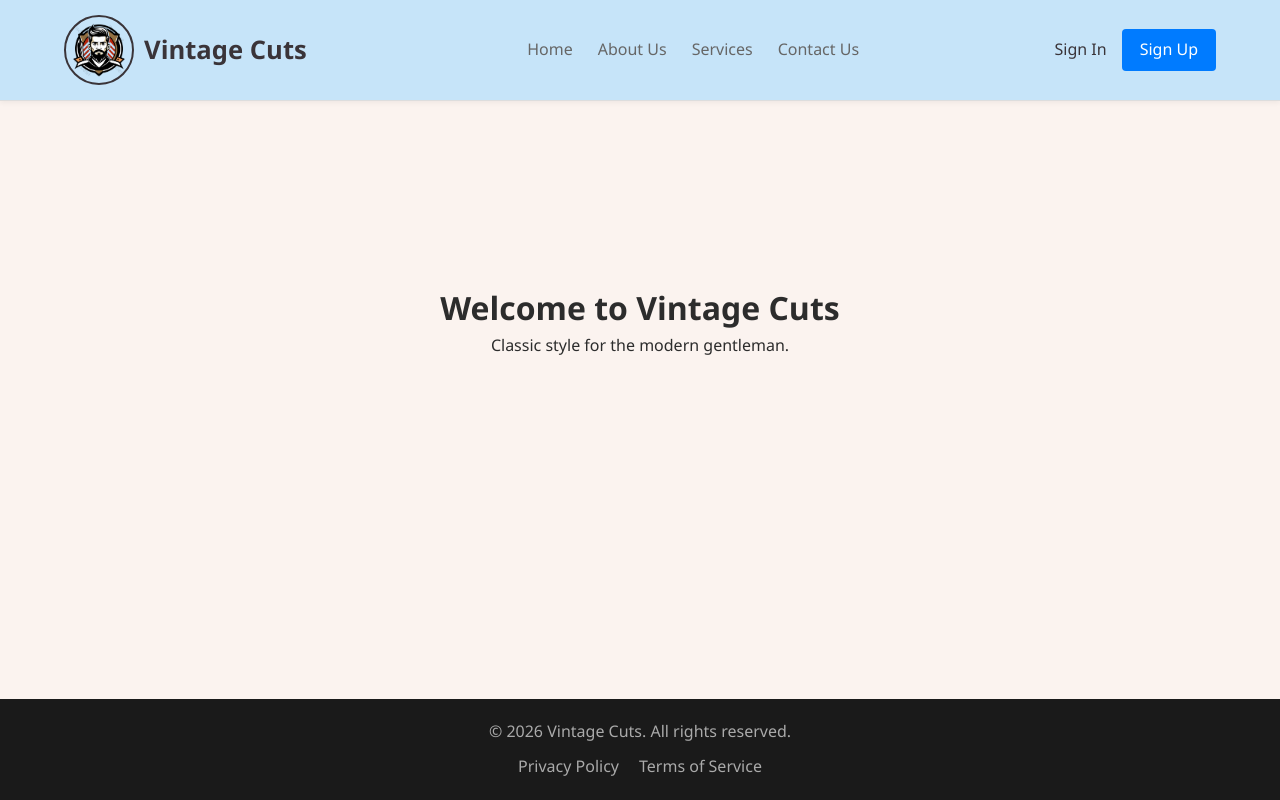
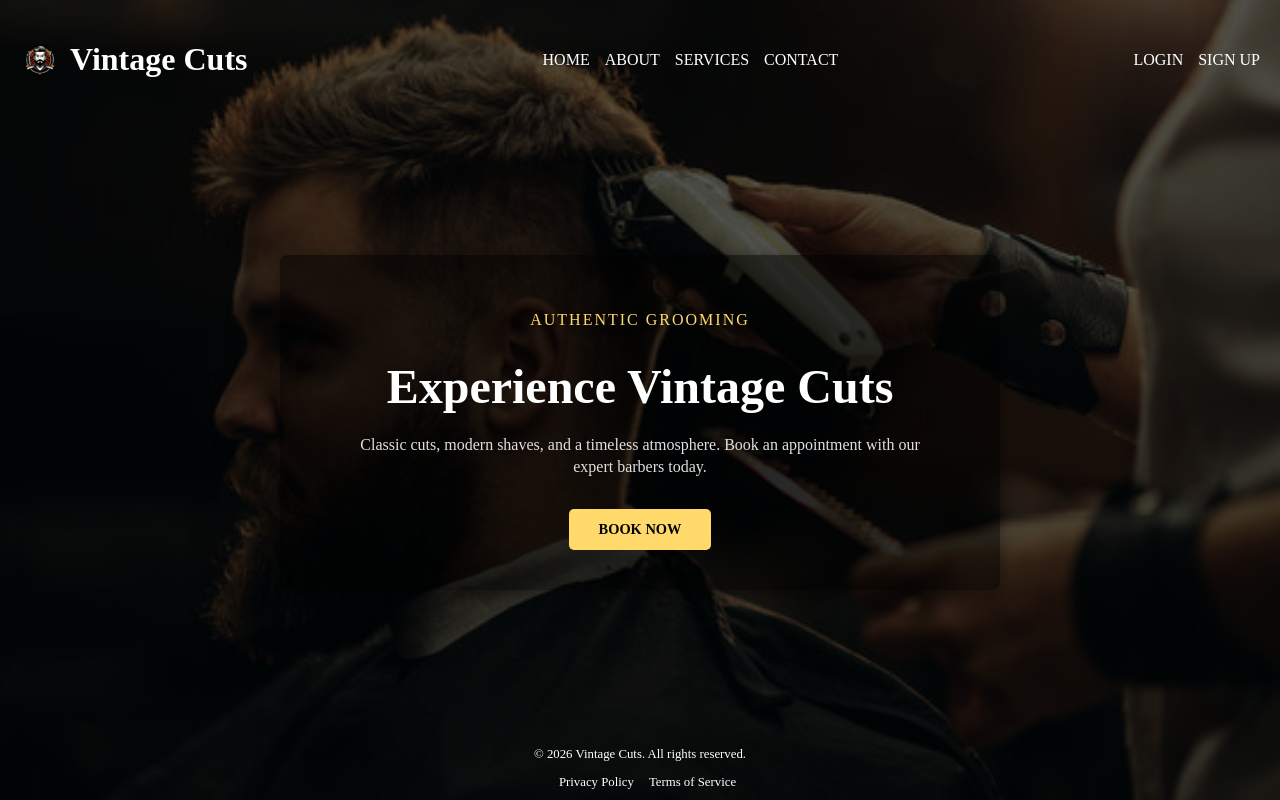
Before and after one commit to abhishukla2367-lgtm/project_upload, a React (Vite) app: page / in a window 1280 px wide. Built offline with nearby package versions, Linux system fonts and the light colour scheme.

Commit message:
Updated some files

```diff
--- a/src/App.css
+++ b/src/App.css
@@ -1,131 +1,80 @@
-:root {
-  --primary-color: #3a3439;
-  --accent-color: #b2342a;
-  --background-light: #fbf3ef;
-  --text-color: #2c2c2c;
+/* App.css */
+.app-wrapper {
+  min-height: 100vh;
+  display: flex;
+  flex-direction: column;
+  position: relative;
+
+  /* Add your background image here using a relative path from the public folder */
+  background-image: url("assets/salon_image.jpg");
+  background-size: cover;
+  background-position: center;
+  background-repeat: no-repeat;
+  background-attachment: fixed;
+  background-color: white;
 }
 
-* {
-  margin: 0;
-  padding: 0;
-  box-sizing: border-box;
+/* Add a dark overlay for better text readability */
+.app-wrapper::before {
+  content: "";
+  position: absolute;
+  top: 0;
+  left: 0;
+  width: 100%;
+  height: 100%;
+  background: rgba(0, 0, 0, 0.65); /* Increased darkness for better contrast */
+  z-index: 1;
 }
 
-body {
-  font-family: 'Segoe UI', Tahoma, Geneva, Verdana, sans-serif;
-  color: var(--text-color);
-  background-color: var(--background-light);
-  line-height: 1.6;
-}
-
-#root, .App {
-  display: flex;
-  flex-direction: column;
-  min-height: 100vh;
+/* Ensure all content (header, main, footer) is layered above the overlay */
+header, main, footer {
+  position: relative;
+  z-index: 2;
+  color: white;
 }
 
 header {
+  padding: 20px;
   display: flex;
   justify-content: space-between;
-  align-items: center;
-  padding: 15px 5%;
-  background-color: #c6e4f9;
-  border-bottom: 1px solid #ddd;
-  box-shadow: 0 2px 5px rgba(0, 0, 0, 0.05);
+  align-items: center; /* Vertically aligns logo and text */
 }
 
+/* Style the logo container to hold the image and H1 side-by-side */
 .logo-container {
-    display: flex;
-    align-items: center;
-    gap: 10px;
+  display: flex;
+  align-items: center;
+  gap: 10px; /* Adds space between the logo image and the text */
 }
 
-.logo-icon {
-    height: 70px;
-    width: auto;
-    border-radius: 50%;
-    border: 2px solid var(--primary-color);
-}
-
-header h1 {
-  color: var(--primary-color);
-  font-size: 1.6rem;
-  font-weight: bold;
-}
-
-nav.main-nav a {
-  color: #666;
-  text-decoration: none;
-  margin-left: 25px;
-  font-weight: 500;
-  transition: color 0.3s;
-}
-
-nav.main-nav a:hover {
-  color: var(--accent-color);
-}
-
-.auth-buttons {
-    display: flex;
-    align-items: center;
-    gap: 15px;
-}
-
-.auth-buttons .sign-in-link {
-    color: var(--primary-color);
-    text-decoration: none;
-    font-weight: 500;
-}
-
-.auth-buttons .sign-up-button {
-    background-color: #007bff;
-    color: white;
-    border: none;
-    padding: 8px 18px;
-    border-radius: 4px;
-    cursor: pointer;
-    text-decoration: none;
+/* Style the new logo image */
+.logo {
+  height: 40px; /* Adjust size as needed */
+  width: auto;
+  /* Optional: filter to make logo white if it is a dark color */
+  /* filter: brightness(0) invert(1); */
 }
 
 
+nav a, .auth-buttons a, footer a {
+  color: inherit;
+  text-decoration: none;
+  margin-left: 15px;
+}
+
 main {
   flex: 1;
-  padding-bottom: 80px;
-}
-footer {
-  background-color: #1a1a1a;
-  color: #aaa;
-  text-align: center;
-  padding: 20px 0;
-  margin-top: auto;
-  width: 100%;
+  padding: 20px;
+  display: flex;
+  justify-content: center;
+  align-items: center;
 }
 
-footer p {
-  margin: 0 0 10px 0;
-  font-size: 1rem;
+footer {
+  padding: 10px;
+  text-align: center;
+  font-size: 0.8rem;
 }
 
-footer nav a {
-  color: #aaa;
-  text-decoration: none;
-  margin: 0 10px;
-  font-size: 1rem;
-}
-
-footer nav a:hover {
-  text-decoration: underline;
-}
-
-@media (max-width: 768px) {
-    header {
-        flex-direction: column;
-        gap: 10px;
-    }
-    nav.main-nav a {
-        margin: 0 10px;
-    }
-    .auth-buttons {
-        margin-top: 10px;
-    }
-}
+/* You may need more specific CSS for your login form container to be transparent */
+/* .signup-container { background-color: transparent !important; } */
--- a/src/App.jsx
+++ b/src/App.jsx
@@ -4,30 +4,31 @@ import Home from './pages/Home';
 import AboutUs from './pages/AboutUs';
 import Services from './pages/Services';
 import ContactUs from './pages/ContactUs';
-import SignIn from './pages/SignIn';
+import Login from './pages/Login';
 import SignUp from './pages/SignUp';
 import PrivacyPolicy from './pages/PrivacyPolicy';
 import TermsOfService from './pages/TermsOfService';
+import logo from './assets/salon_logo.jpg';
 import './App.css';
-import logo from './assets/salon_logo.jpg';
 const Header = () => (
   <header>
     <div className="logo-container">
-        <img src={logo} alt="Vintage Cuts Logo" className="logo-icon" />
+        <img src={logo} alt="Vintage Cuts Logo" className="logo" />
         <h1>Vintage Cuts</h1>
     </div>
     <nav className="main-nav">
-      <Link to="/">Home</Link>
-      <Link to="/about">About Us</Link>
-      <Link to="/services">Services</Link>
-      <Link to="/contact">Contact Us</Link>
+      <Link to="/">HOME</Link>
+      <Link to="/about">ABOUT</Link>
+      <Link to="/services">SERVICES</Link>
+      <Link to="/contact">CONTACT</Link>
     </nav>
     <div className="auth-buttons">
-        <Link to="/signin" className="sign-in-link">Sign In</Link>
-        <Link to="/signup" className="sign-up-button">Sign Up</Link>
+      <Link to="/login" className="login-link">LOGIN</Link>
+      <Link to="/signup" className="signup-btn">SIGN UP</Link>
     </div>
   </header>
 );
+
 const Footer = () => (
   <footer>
     <p>&copy; {new Date().getFullYear()} Vintage Cuts. All rights reserved.</p>
@@ -41,21 +42,26 @@ const Footer = () => (
 function App() {
   return (
     <Router>
+      <div className="app-wrapper">
         <Header />
+
         <main>
           <Routes>
             <Route path="/" element={<Home />} />
             <Route path="/about" element={<AboutUs />} />
             <Route path="/services" element={<Services />} />
             <Route path="/contact" element={<ContactUs />} />
-          <Route path="/signin" element={<SignIn />} />
+            <Route path="/login" element={<Login />} />
             <Route path="/signup" element={<SignUp />} />
             <Route path="/privacy" element={<PrivacyPolicy />} />
             <Route path="/terms" element={<TermsOfService />} />
           </Routes>
         </main>
+
         <Footer />
+      </div>
     </Router>
   );
 }
+
 export default App;
--- a/src/pages/Home.jsx
+++ b/src/pages/Home.jsx
@@ -1,11 +1,20 @@
 import React from 'react';
-import './Home.module.css';
+import styles from './Home.module.css';
+import { Link } from 'react-router-dom';
+
 const Home = () => {
   return (
-      <main>
-      <h1 className="mainTitle">Welcome to Vintage Cuts</h1>
-      <p className="subtitle">Classic style for the modern gentleman.</p>
-      </main>
+    <div className={styles.homeContainer}>
+      <div className={styles.contentBox}>
+        <p className={styles.subheading}>AUTHENTIC GROOMING</p>
+        <h1 className={styles.mainHeading}>Experience Vintage Cuts</h1>
+        <p className={styles.description}>
+          Classic cuts, modern shaves, and a timeless atmosphere. Book an appointment with our expert barbers today.
+        </p>
+        <Link to="/services" className={styles.ctaButton}>BOOK NOW</Link>
+      </div>
+    </div>
   );
 };
+
 export default Home;
--- a/src/pages/Home.module.css
+++ b/src/pages/Home.module.css
@@ -1,20 +1,58 @@
-main {
-  flex: 1;
-  padding-bottom: 80px;
+/* Home.module.css */
+
+.homeContainer {
   display: flex;
-  flex-direction: column;
   justify-content: center;
   align-items: center;
+  height: 100%;
   text-align: center;
+  padding: 20px;
 }
 
-mainTitle {
-  color: #ffe5b4;
-  font-size: 1.8em;
-  margin-bottom: 0.2em;
+.contentBox {
+  /* This box is slightly transparent so the background image still shows behind it */
+  background: rgba(0, 0, 0, 0.5);
+  padding: 40px 60px;
+  border-radius: 8px;
+  max-width: 600px;
+  box-shadow: 0 4px 15px rgba(0, 0, 0, 0.4);
 }
 
-.subtitle {
-    color: var(--text-color);
-    font-size: 1.2em;
+.subheading {
+  color: #ffda6a; /* Gold accent color */
+  font-size: 1rem;
+  letter-spacing: 2px;
+  margin-bottom: 10px;
+  text-transform: uppercase;
 }
+
+.mainHeading {
+  font-size: 3rem;
+  margin-bottom: 20px;
+  color: white;
+  font-weight: 700;
+  line-height: 1.1;
+}
+
+.description {
+  font-size: 1rem;
+  color: #e0e0e0;
+  margin-bottom: 30px;
+  line-height: 1.4;
+}
+
+.ctaButton {
+  background-color: #ffda6a;
+  color: black;
+  padding: 12px 30px;
+  border-radius: 5px;
+  text-decoration: none;
+  font-weight: bold;
+  font-size: 0.9rem;
+  transition: background-color 0.3s;
+  display: inline-block;
+}
+
+.ctaButton:hover {
+  background-color: #ffffff;
+}
--- a/src/pages/SignIn.jsx
+++ b/src/pages/Login.jsx
@@ -1,16 +1,16 @@
 import React from 'react';
-import styles from './SignIn.module.css';
+import styles from './LogIn.module.css';
 import { Link } from 'react-router-dom';
-function SignIn() {
+function Login() {
   return (
     <main className={styles.container}>
-      <h1 className={styles.heading}>Sign In to Vintage Cuts</h1>
+      <h1 className={styles.heading}>Login to Vintage Cuts</h1>
       <form className={styles.form}>
         <label htmlFor="email" className={styles.label}>Email Address</label>
         <input type="email" id="email" placeholder="you@example.com" className={styles.inputField} required />
         <label htmlFor="password" className={styles.label}>Password</label>
         <input type="password" id="password" placeholder="Password" className={styles.inputField} required />
-        <button type="submit" className={styles.submitButton}>Sign In</button>
+        <button type="submit" className={styles.submitButton}>Login</button>
       </form>
       <p className={styles.footerText}>
         Don't have an account? <Link to="/signup" className={styles.link}>Sign Up</Link>
@@ -18,4 +18,4 @@ function SignIn() {
     </main>
   );
 }
-export default SignIn;
+export default Login;
--- a/src/pages/SignUp.jsx
+++ b/src/pages/SignUp.jsx
@@ -51,7 +51,7 @@ function SignUp() {
         <button type="submit" className={styles.submitButton}>Create Account</button>
       </form>
       <p className={styles.footerText}>
-        Already have an account? <Link to="/signin" className={styles.link}>Sign In</Link>
+        Already have an account? <Link to="/login" className={styles.link}>Login</Link>
       </p>
     </main>
   );
--- a/src/pages/SignUp.module.css
+++ b/src/pages/SignUp.module.css
@@ -61,6 +61,7 @@
 .footerText {
   margin-top: 15px;
   font-size: 0.9rem;
+  color:grey;
 }
 
 .link {
```
Also changed, not shown: src/assets/salon_image.jpg, src/pages/Login.module.css (renamed from src/pages/SignIn.module.css). Lines whose indentation alone changed are shown as unchanged.
